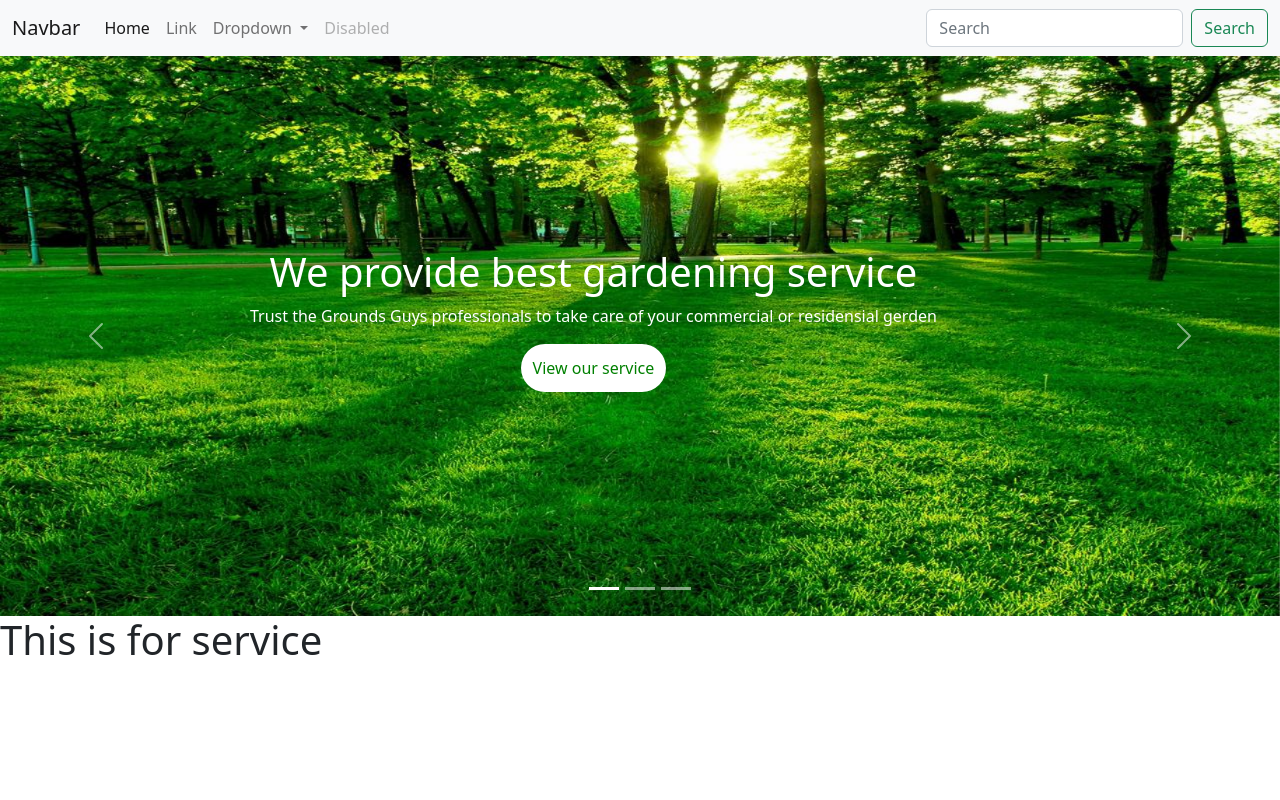
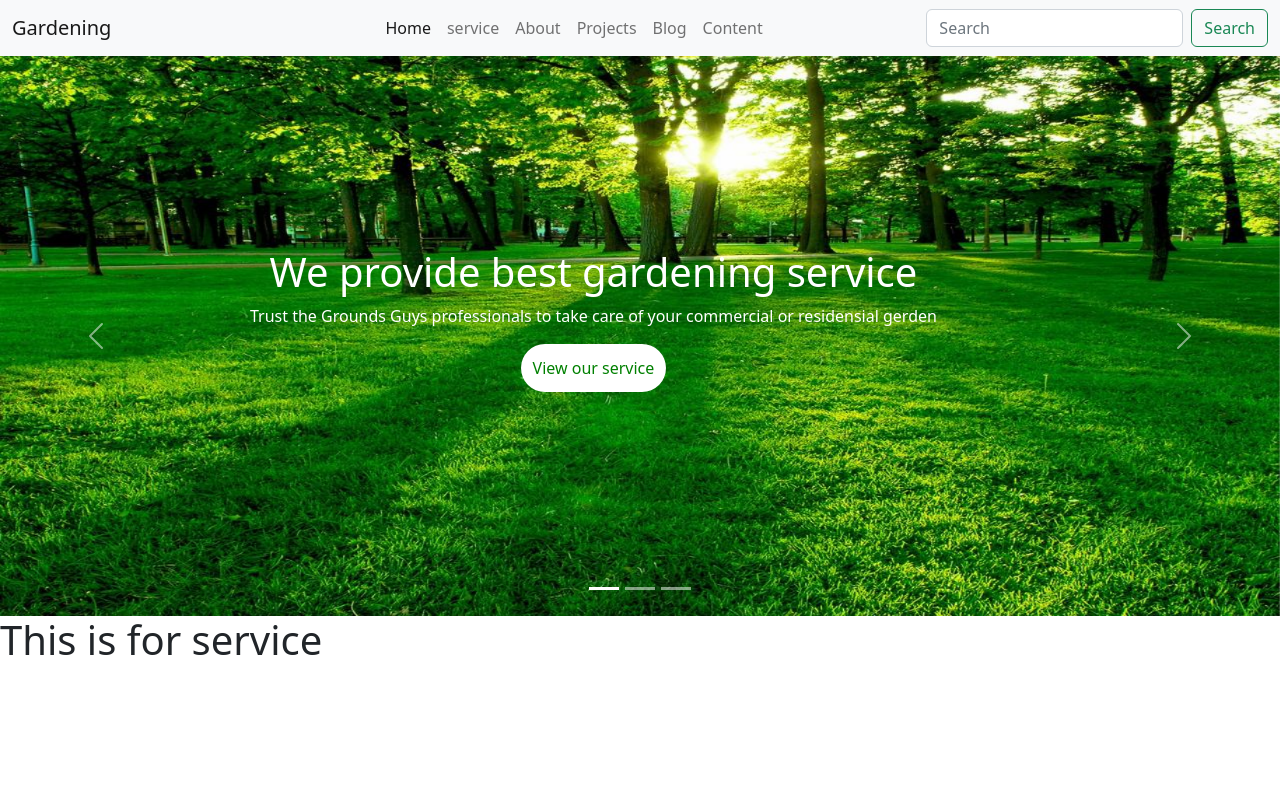
Before and after one commit to alamindesign/DWD-106, a plain HTML site: page index.html in a window 1280 px wide. Shown: the top 800 px of the page. Drawn offline with nearby package versions, Linux system fonts and the light colour scheme.

Commit message:
third commit

```diff
--- a/css/style.css
+++ b/css/style.css
@@ -12,6 +12,9 @@
     position: relative;
     height: 70vh;
 
+}
+.custom-margin{
+    margin-left: 250px;
 }
 .carousel-item img{
     height: 70vh;
--- a/index.html
+++ b/index.html
@@ -13,31 +13,29 @@
     <!-- Nav start -->
     <nav class="navbar navbar-expand-lg bg-light">
         <div class="container-fluid">
-          <a class="navbar-brand" href="#">Navbar</a>
+          <a class="navbar-brand" href="#">Gardening</a>
           <button class="navbar-toggler" type="button" data-bs-toggle="collapse" data-bs-target="#navbarSupportedContent" aria-controls="navbarSupportedContent" aria-expanded="false" aria-label="Toggle navigation">
             <span class="navbar-toggler-icon"></span>
           </button>
-          <div class="collapse navbar-collapse" id="navbarSupportedContent">
+          <div class="collapse navbar-collapse custom-margin" id="navbarSupportedContent">
             <ul class="navbar-nav me-auto mb-2 mb-lg-0">
               <li class="nav-item">
                 <a class="nav-link active" aria-current="page" href="#">Home</a>
               </li>
               <li class="nav-item">
-                <a class="nav-link" href="#">Link</a>
-              </li>
-              <li class="nav-item dropdown">
-                <a class="nav-link dropdown-toggle" href="#" role="button" data-bs-toggle="dropdown" aria-expanded="false">
-                  Dropdown
-                </a>
-                <ul class="dropdown-menu">
-                  <li><a class="dropdown-item" href="#">Action</a></li>
-                  <li><a class="dropdown-item" href="#">Another action</a></li>
-                  <li><hr class="dropdown-divider"></li>
-                  <li><a class="dropdown-item" href="#">Something else here</a></li>
-                </ul>
+                <a class="nav-link">service</a>
               </li>
               <li class="nav-item">
-                <a class="nav-link disabled">Disabled</a>
+                <a class="nav-link">About</a>
+              </li>
+              <li class="nav-item">
+                <a class="nav-link">Projects</a>
+              </li>
+              <li class="nav-item">
+                <a class="nav-link">Blog</a>
+              </li>
+              <li class="nav-item">
+                <a class="nav-link">Content</a>
               </li>
             </ul>
             <form class="d-flex" role="search">
```
